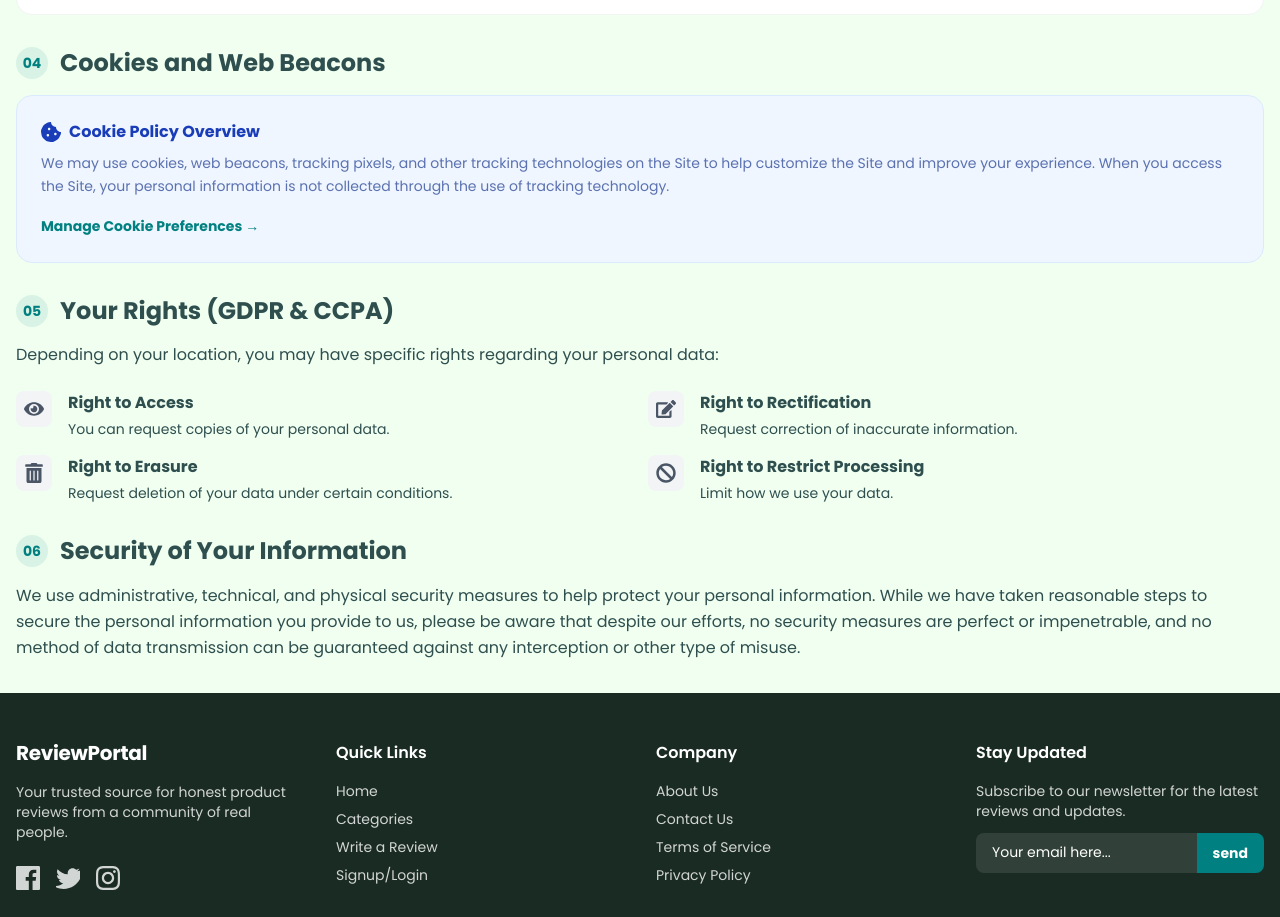
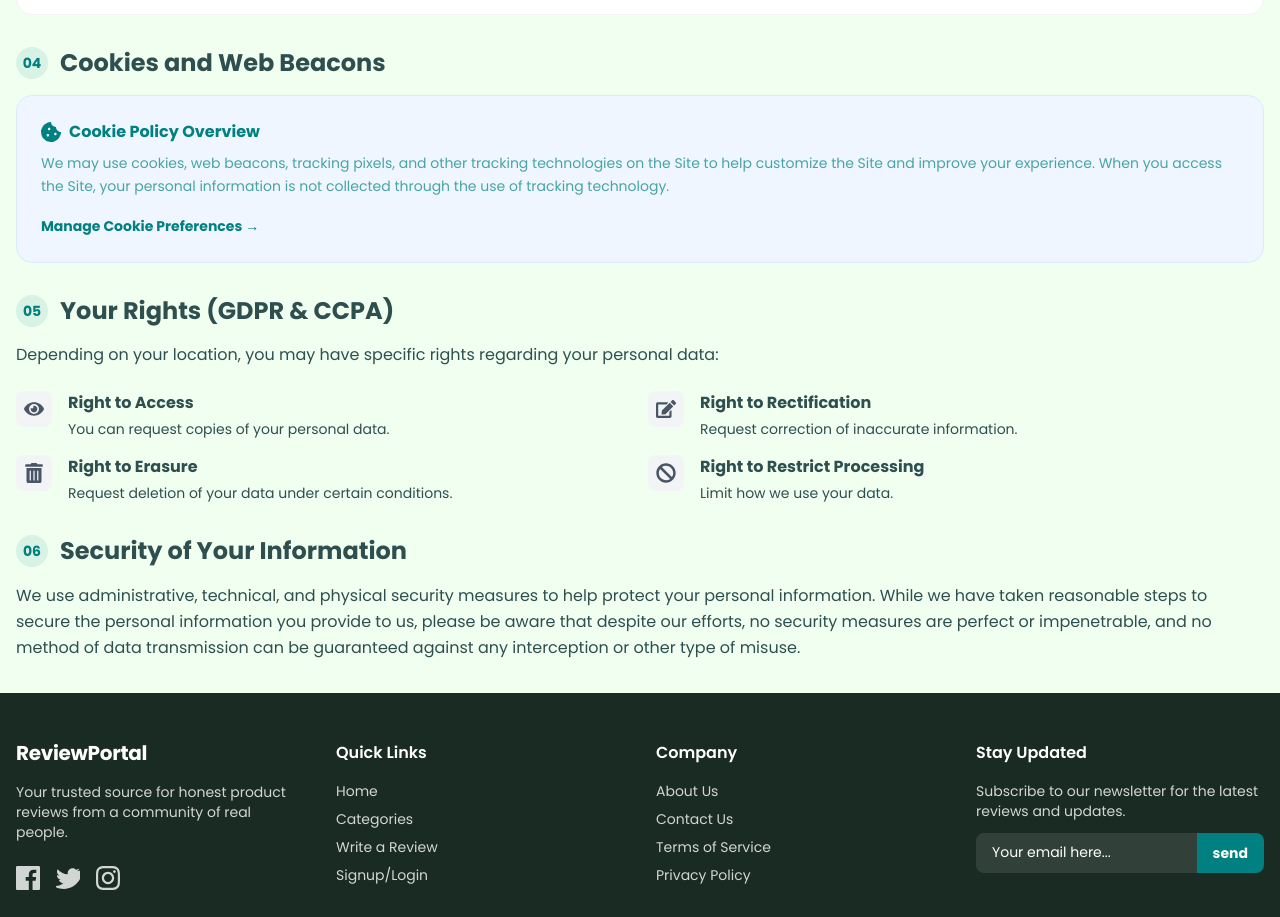
Before and after one commit to kader009/trustedge, a Next.js app: page /privacypolicy in a window 1280 px wide. Shown: the part 1060-1977 px from the top of the page. Built offline with nearby package versions, Linux system fonts and the light colour scheme; no server answers.

Commit message:
privacy page text color issue solve

```diff
--- a/app/privacypolicy/page.tsx
+++ b/app/privacypolicy/page.tsx
@@ -157,11 +157,11 @@ const PrivacyPolicy = () => {
             </h2>
           </div>
           <div className="bg-blue-50 dark:bg-blue-900/10 p-6 rounded-2xl border border-blue-100 dark:border-blue-900/20">
-            <h4 className="flex items-center gap-2 font-bold text-blue-800 dark:text-white mb-2">
+            <h4 className="flex items-center gap-2 font-bold text-primary dark:text-white mb-2">
               <FaCookieBite className="w-5 h-5" />
               Cookie Policy Overview
             </h4>
-            <p className="text-sm text-blue-900/70 dark:text-blue-200/70 leading-relaxed mb-4">
+            <p className="text-sm text-primary/70 dark:text-blue-200/70 leading-relaxed mb-4">
               We may use cookies, web beacons, tracking pixels, and other
               tracking technologies on the Site to help customize the Site and
               improve your experience. When you access the Site, your personal
```
